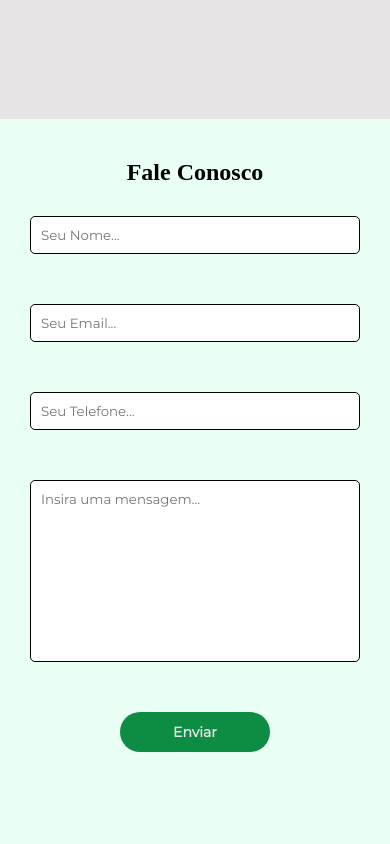
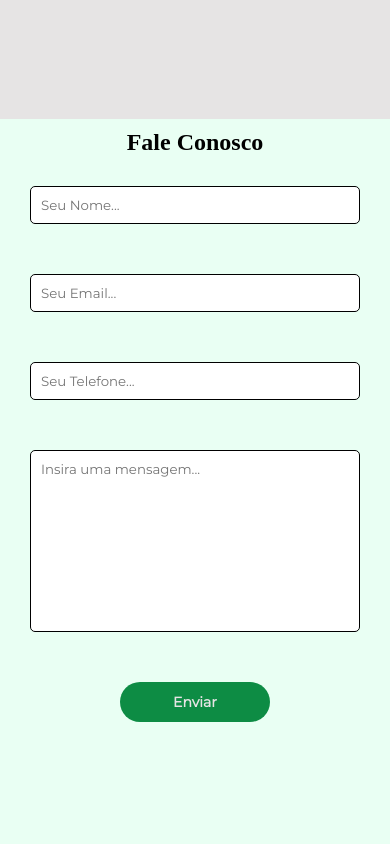
Before and after one commit to vtorresdantas/techGabrielBr.github.io, a plain HTML site: page index.html in a window 390 px wide. Shown: the part 9640-10484 px from the top of the page. Drawn offline with Linux system fonts and the light colour scheme; a web font is replaced by a local one.

Commit message:
Ajuste forms

```diff
--- a/css/style.css
+++ b/css/style.css
@@ -519,10 +519,9 @@ p {
         padding: none;
         background-color: transparent;
         box-shadow: none;
-        margin: 30px auto;
-        padding-top: 0;
-        padding-bottom: 0;
-        min-height: 90vh;
+        margin: 0px auto;
+        padding-top: 0px;
+        padding-bottom: 0px;
     }
 
     .contact form,
```
